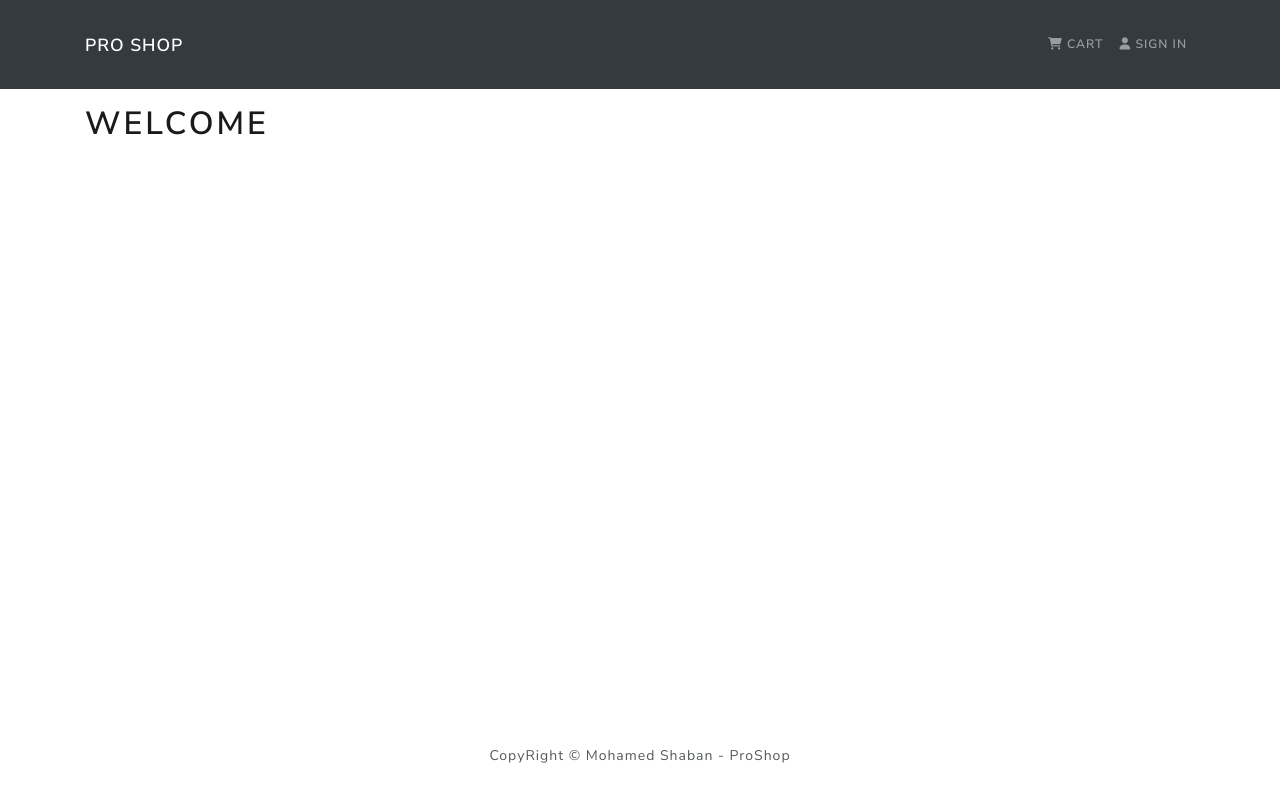
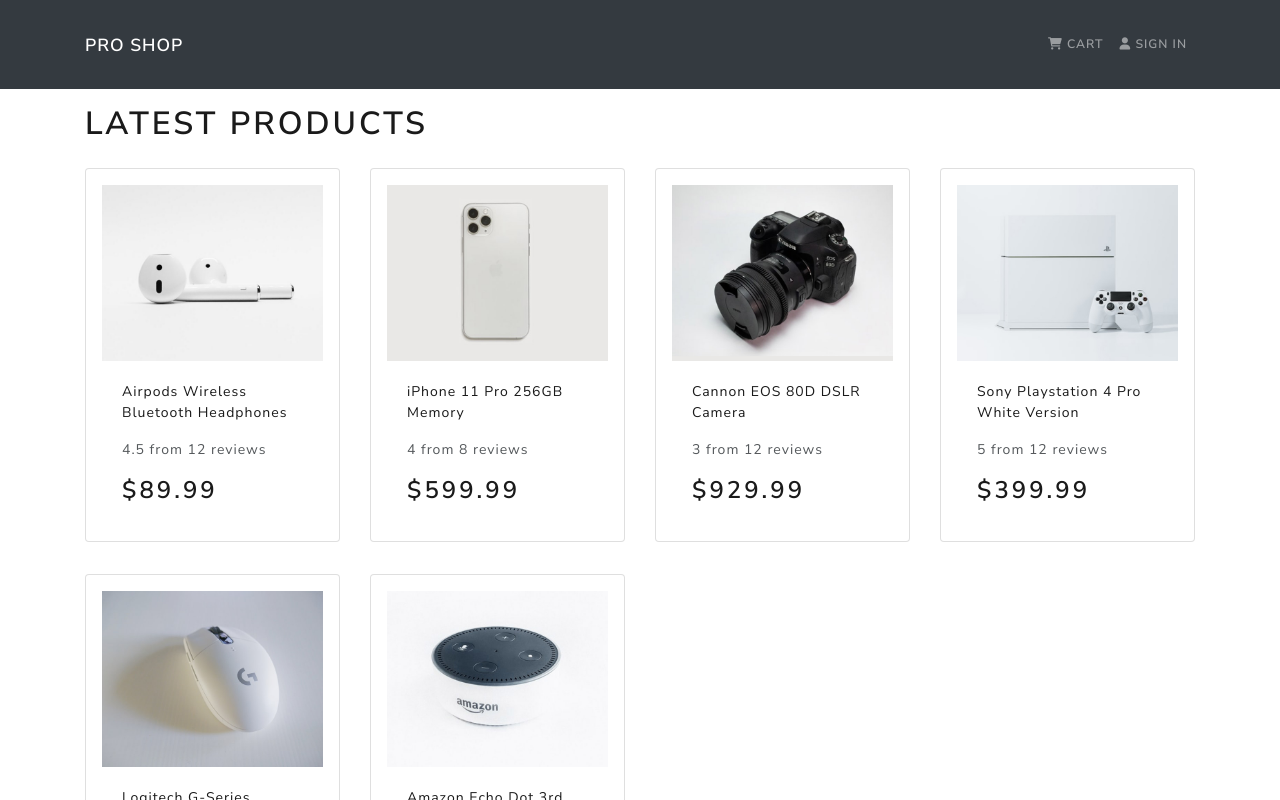
Before and after one commit to ShaabanDev/Shopping-Cart, a React (Create React App) app in the folder frontend/: page / in a window 1280 px wide. Shown: the top 800 px of the page. Built offline with nearby package versions, Linux system fonts and the light colour scheme.

Commit message:
build the home screen rendering the products list

```diff
--- a/frontend/src/App.js
+++ b/frontend/src/App.js
@@ -1,13 +1,14 @@
 import Header from './components/Header';
 import Footer from './components/Footer';
 import { Container, Row, Col } from 'react-bootstrap';
+import HomeScreen from './screens/HomeScreen';
 const App = () => {
   return (
     <>
       <Header />
       <main className='py-3'>
         <Container>
-          <h1>Welcome</h1>
+          <HomeScreen />
         </Container>
       </main>
       <Footer />
--- /dev/null
+++ b/frontend/src/components/Product.js
@@ -0,0 +1,25 @@
+import React from 'react';
+import { Card } from 'react-bootstrap';
+
+const Product = ({ product }) => {
+  return (
+    <Card className='my-3 p-3 rounded'>
+      <a href={`/product/${product._id}`}>
+        <Card.Img src={product.image} variant='top' />
+      </a>
+      <Card.Body>
+        <a href={`/product/${product._id}`}>
+          <Card.Title as='div'>
+            <strong>{product.name}</strong>
+          </Card.Title>
+        </a>
+        <Card.Text className='my-3'>
+          {product.rating} from {product.numReviews} reviews
+        </Card.Text>
+        <Card.Text as='h3'>${product.price}</Card.Text>
+      </Card.Body>
+    </Card>
+  );
+};
+
+export default Product;
--- /dev/null
+++ b/frontend/src/screens/HomeScreen.js
@@ -0,0 +1,22 @@
+import React from 'react';
+import products from '../products';
+import { Row, Col } from 'react-bootstrap';
+import Product from '../components/Product';
+const HomeScreen = () => {
+  return (
+    <>
+      <h1>Latest products</h1>
+      <Row>
+        {products.map((product) => {
+          return (
+            <Col sm={12} md={6} lg={4} xl={3}>
+              <Product product={product} />
+            </Col>
+          );
+        })}
+      </Row>
+    </>
+  );
+};
+
+export default HomeScreen;
```
